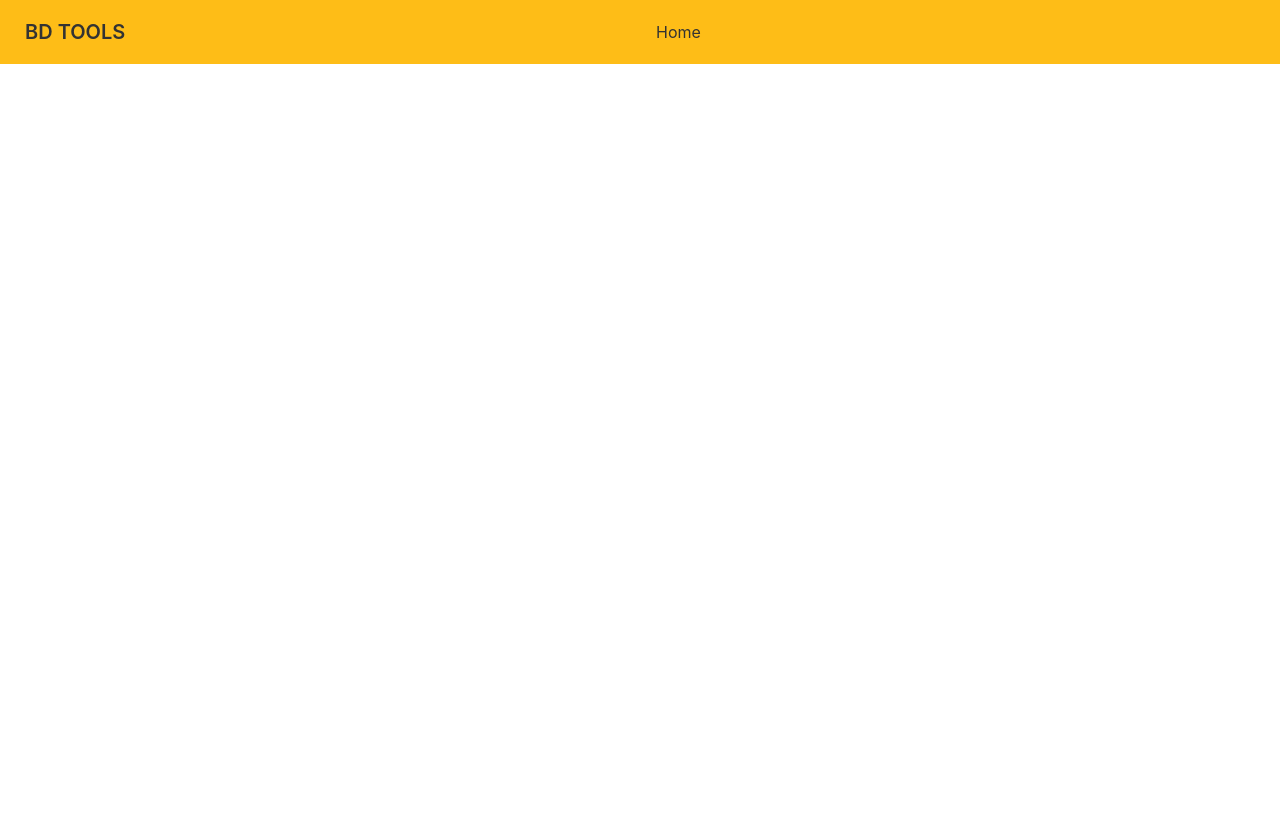
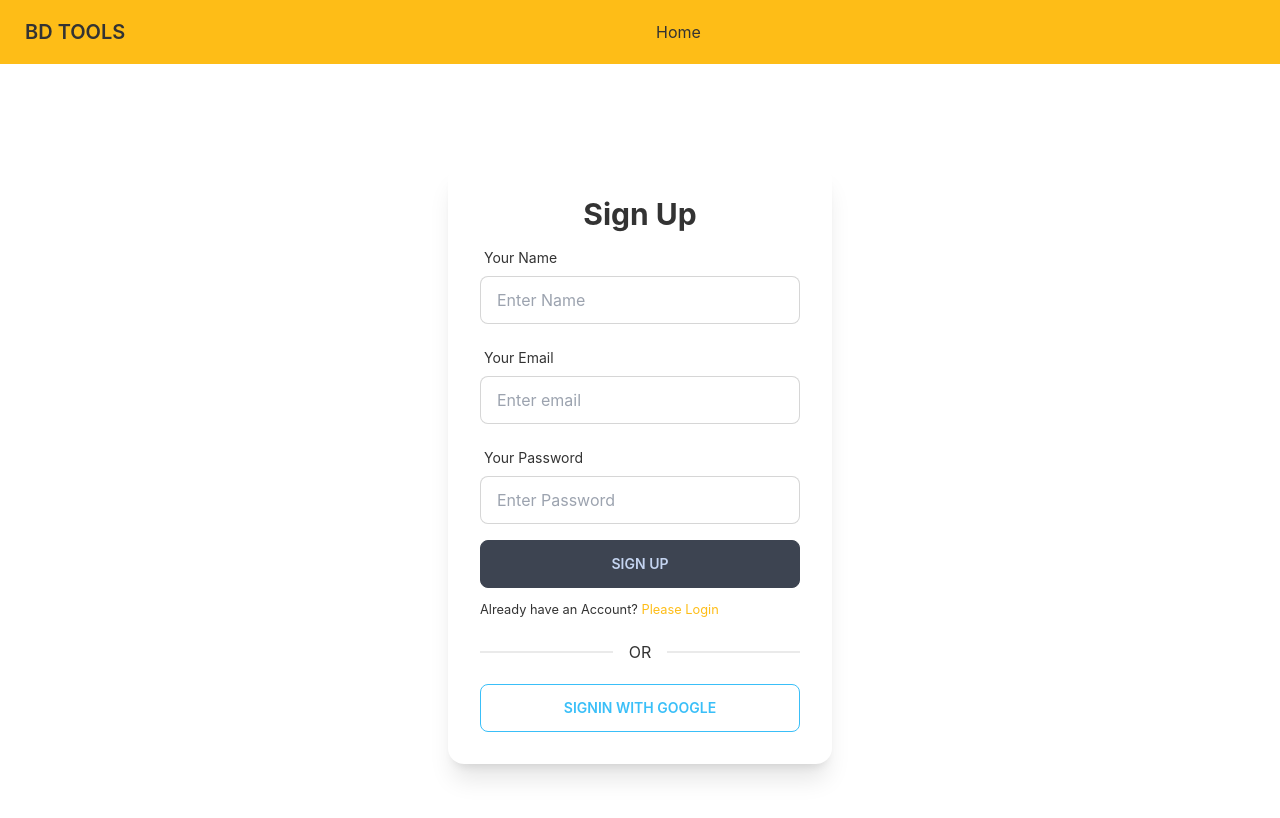
Before and after one commit to zayanahmed925/bd-tools-client, a React (Create React App) app: page /register in a window 1280 px wide. Before the commit this address had no page. Shown: the top 818 px of the page. Built offline with nearby package versions, Linux system fonts and the light colour scheme.

Commit message:
register added

```diff
--- a/package.json
+++ b/package.json
@@ -11,6 +11,8 @@
     "react": "^18.1.0",
     "react-animated-numbers": "^0.12.2",
     "react-dom": "^18.1.0",
+    "react-firebase-hooks": "^5.0.3",
+    "react-hook-form": "^7.31.2",
     "react-router-dom": "^6.3.0",
     "react-scripts": "5.0.1",
     "web-vitals": "^2.1.4"
--- a/public/tools.json
+++ b/public/tools.json
@@ -1,6 +1,5 @@
 [
     {
-        "id": 1,
         "name": "Central Nut Adjustable Wrenches",
         "price": 300,
         "quantity": 1000,
@@ -8,7 +7,6 @@
         "img": "https://i.ibb.co/xqV92pR/tools-1.png"
     },
     {
-        "id": 2,
         "name": "Side Cutting Pliers",
         "price": 100,
         "quantity": 1000,
@@ -16,7 +14,6 @@
         "img": " https://i.ibb.co/8rsGnfh/tools-2.png"
     },
     {
-        "id": 3,
         "name": "Square Drive Cordless Brushless",
         "price": 150,
         "quantity": 1000,
@@ -24,7 +21,6 @@
         "img": "https://i.ibb.co/yVzBv9Y/tools-3.png"
     },
     {
-        "id": 4,
         "name": "Electronic Torque and Angle Wrench",
         "price": 180,
         "quantity": 1000,
@@ -32,7 +28,6 @@
         "img": "https://i.ibb.co/PmKMBXN/tools-4.png"
     },
     {
-        "id": 5,
         "name": "Long Flat Nose Pliers",
         "price": 100,
         "quantity": 1000,
@@ -40,7 +35,6 @@
         "img": " https://i.ibb.co/1sK8SJR/tools-5.png"
     },
     {
-        "id": 6,
         "name": "Superior Handsaws for Timber",
         "price": 300,
         "quantity": 1000,
--- a/src/App.js
+++ b/src/App.js
@@ -1,6 +1,9 @@
 import { Route, Routes } from 'react-router-dom';
 import './App.css';
 import Home from './Page/Home/Home';
+import Login from './Page/Login/Login';
+import Register from './Page/Login/Register';
+import Purchase from './Page/Purchase/Purchase';
 import Navbar from './Page/Shared/Navbar/Navbar';
 function App() {
   return (
@@ -9,6 +12,9 @@ function App() {
       <Routes>
         <Route path='/' element={<Home></Home>}></Route>
         <Route path='/home' element={<Home></Home>}></Route>
+        <Route path='/tools/:itemsId' element={<Purchase></Purchase>}></Route>
+        <Route path='/login' element={<Login></Login>}></Route>
+        <Route path='/register' element={<Register></Register>}></Route>
       </Routes>
     </div>
   );
--- a/src/Page/Home/Tool.js
+++ b/src/Page/Home/Tool.js
@@ -1,19 +1,21 @@
 import React from 'react';
+import { Link } from 'react-router-dom';
 
 const Tool = ({ tool }) => {
-    const { name, price, img, quantity, description } = tool;
+    const { _id, name, price, img, quantity, description } = tool;
     return (
-        <div class="card w-96 bg-base-100 shadow-xl border-2 border-orange-500">
-            <figure class="px-4 pt-4">
-                <img src={img} alt="Shoes" class="rounded-xl" />
+        <div className="card w-96 bg-base-100 shadow-xl border-2 border-orange-500">
+            <figure className="px-4 pt-4">
+                <img src={img} alt="Shoes" className="rounded-xl" />
             </figure>
-            <div class="card-body  ">
-                <h2 class="card-title">{name}</h2>
+            <div className="card-body  ">
+                <h2 className="card-title">{name}</h2>
                 <p>Price: {price}</p>
                 <p>Available Quantity: {quantity}</p>
                 <p>{description}</p>
-                <div class="card-actions">
-                    <button class="btn btn-primary">Buy Now</button>
+                <div className="card-actions">
+                    <Link to={`/tools/${_id}`}>
+                        <button className=' btn w-full max-w-xs'>Update</button></Link>
                 </div>
             </div>
         </div>
--- a/src/Page/Home/Tools.js
+++ b/src/Page/Home/Tools.js
@@ -4,7 +4,7 @@ import Tool from './Tool';
 const Tools = () => {
     const [tools, setTools] = useState([])
     useEffect(() => {
-        fetch('tools.json')
+        fetch('http://localhost:5000/tools')
             .then(res => res.json())
             .then(data => setTools(data))
     }, [])
@@ -15,7 +15,7 @@ const Tools = () => {
             <div className='grid grid-cols-1 md:grid-cols-2 lg:grid-cols-3 gap-2 '>
                 {
                     tools.map(tool => <Tool
-                        key={tool.id}
+                        key={tool._id}
                         tool={tool}
                     ></Tool>)
                 }
--- /dev/null
+++ b/src/Page/Hooks/useItems.js
@@ -0,0 +1,13 @@
+import { useEffect, useState } from "react";
+
+const useItems = (toolsId) => {
+    const [tools, setTools] = useState({});
+    // console.log(tools)
+    useEffect(() => {
+        fetch(`http://localhost:5000/tools/${toolsId}`)
+            .then(res => res.json())
+            .then(data => setTools(data))
+    })
+    return [tools, setTools];
+}
+export default useItems;
--- /dev/null
+++ b/src/Page/Login/Register.js
@@ -0,0 +1,131 @@
+import React from 'react';
+import { useCreateUserWithEmailAndPassword, useSignInWithGoogle, useUpdateProfile } from 'react-firebase-hooks/auth';
+import { useForm } from 'react-hook-form';
+import { Link, useNavigate } from 'react-router-dom';
+import auth from '../../firebase.init';
+
+const Register = () => {
+    const [signInWithGoogle, gUser, gLoading, gError] = useSignInWithGoogle(auth);
+    const [
+        createUserWithEmailAndPassword,
+        user,
+        loading,
+        error,
+    ] = useCreateUserWithEmailAndPassword(auth);
+    const [updateProfile, updating, updateError] = useUpdateProfile(auth);
+    const navigate = useNavigate();
+
+    const { register, formState: { errors }, handleSubmit } = useForm();
+
+
+    let signInError;
+
+    if (gError || error || updateError) {
+        signInError = < p className='text-red-500 mb-2' > <small>{gError?.message || error?.message}</small></p >
+    }
+
+    const onSubmit = async data => {
+        // console.log(data);
+        await createUserWithEmailAndPassword(data.email, data.password)
+        await updateProfile({ displayName: data.name })
+        console.log('updated');
+
+    };
+
+
+    return (
+        <div className='flex h-screen justify-center items-center'>
+            <div className="card w-96 bg-base-100 shadow-xl">
+                <div className="card-body">
+                    <h2 className="text-3xl font-bold text-center ">Sign Up</h2>
+
+                    <form onSubmit={handleSubmit(onSubmit)}>
+
+                        <div className="form-control w-full max-w-xs">
+                            <label className="label">
+                                <span className="label-text">Your Name</span>
+                            </label>
+                            <input
+                                type="text" placeholder="Enter Name"
+                                className="input input-bordered w-full max-w-xs"
+                                {...register("name", {
+                                    required: {
+                                        value: true,
+                                        message: 'Name is required'
+                                    }
+
+                                })}
+                            />
+                            <label className="label">
+                                {errors.name?.type === 'required' && <span className="label-text-alt text-red-500">{errors.name.message}</span>}
+
+                            </label>
+                        </div>
+                        <div className="form-control w-full max-w-xs">
+                            <label className="label">
+                                <span className="label-text">Your Email</span>
+                            </label>
+                            <input
+                                type="email" placeholder="Enter email"
+                                className="input input-bordered w-full max-w-xs"
+                                {...register("email", {
+                                    required: {
+                                        value: true,
+                                        message: 'Email is required'
+                                    },
+                                    pattern: {
+                                        value: /[a-z0-9]+@[a-z]+\.[a-z]{2,3}/,
+                                        message: 'Please valid Email'
+                                    }
+                                })}
+                            />
+                            <label className="label">
+                                {errors.email?.type === 'required' && <span className="label-text-alt text-red-500">{errors.email.message}</span>}
+                                {errors.email?.type === 'pattern' && <span className="label-text-alt text-red-500">{errors.email.message}</span>}
+
+                            </label>
+                        </div>
+                        <div className="form-control w-full max-w-xs">
+                            <label className="label">
+                                <span className="label-text">Your Password</span>
+                            </label>
+                            <input
+                                type="password" placeholder="Enter Password"
+                                className="input input-bordered w-full max-w-xs"
+                                {...register("password", {
+                                    required: {
+                                        value: true,
+                                        message: 'password is required'
+                                    },
+                                    minLength: {
+                                        value: 6,
+                                        message: 'Must be six character or longer'
+                                    }
+                                })}
+                            />
+                            <label className="label">
+                                {errors.password?.type === 'required' && <span className="label-text-alt text-red-500">{errors.password.message}</span>}
+                                {errors.password?.type === 'minLength' && <span className="label-text-alt text-red-500">{errors.password.message}</span>}
+
+                            </label>
+                        </div>
+
+
+                        {
+                            signInError
+                        }
+
+                        <input className='btn w-full max-w-xs' value='Sign Up' type="submit" />
+                    </form>
+                    <p><small>Already have an Account? <Link to='/login' className='text-primary'>Please Login</Link></small></p>
+                    <div className="divider">OR</div>
+
+                    <button onClick={() => signInWithGoogle()} className="btn btn-outline btn-info">Signin With Google</button>
+
+                </div>
+            </div>
+        </div>
+    );
+};
+
+export default Register;
--- /dev/null
+++ b/src/Page/Purchase/Purchase.js
@@ -0,0 +1,16 @@
+import React from 'react';
+import { useParams } from 'react-router-dom';
+import useItems from '../Hooks/useItems';
+
+const Purchase = () => {
+    const { itemsId } = useParams()
+    const [items, setItems] = useItems(itemsId);
+    // console.log(itemsId)
+    return (
+        <div>
+            <p>{items.name}</p>
+        </div>
+    );
+};
+
+export default Purchase;
```
Also changed, not shown: src/Page/Home/Banner.js (+9 -9 lines), src/Page/Shared/Footer/Footer.js (+16 -16 lines), src/Page/Login/Login.js (added), 1 other file (tests, documents, lock files or other folders).
